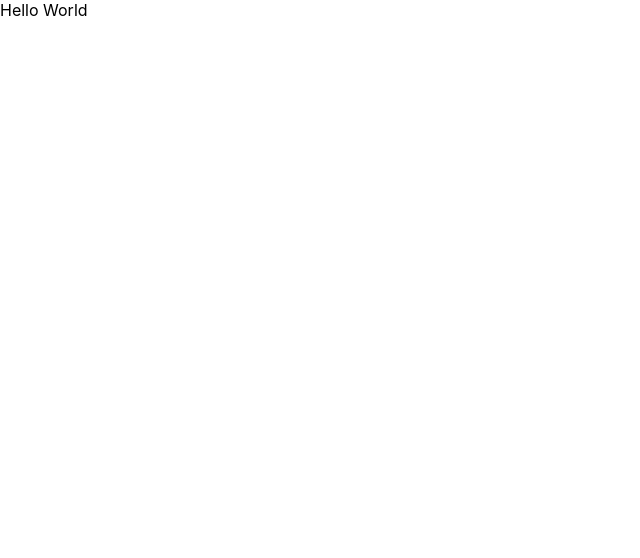
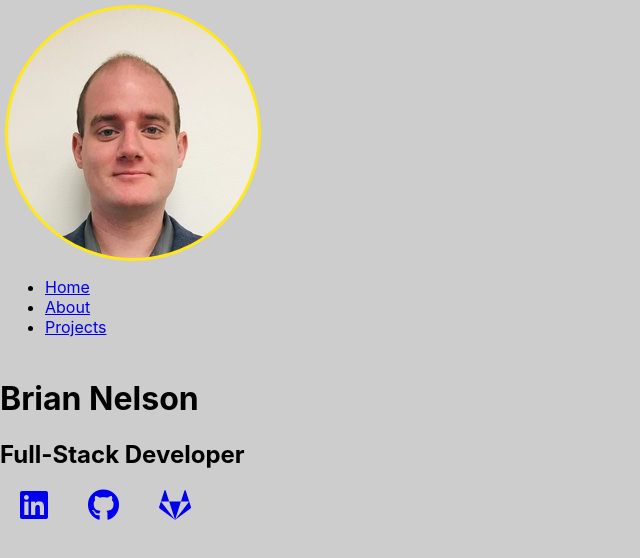
Before and after one commit to nelsonsbrian/portfolio-splash, a React (Create React App) app: page / in a window 1280 px wide. Shown: the top 558 px of the page, without its empty margins (0-640 px from the left). Built offline with nearby package versions, Linux system fonts and the light colour scheme.

Commit message:
add basic scaffolding for routes and pages

```diff
--- a/src/App.js
+++ b/src/App.js
@@ -1,13 +1,15 @@
 import React from 'react';
+import { BrowserRouter as Router, Route } from 'react-router-dom';
 import './App.scss';
+import Header from './components/Header';
+import Body from './components/Body';
 
 function App() {
   return (
-    <div >
-      <header >
-        Hello World
-      </header>
-    </div>
+    <Router>
+      <Header />
+      <Body/>
+      </Router>
   );
 }
 
--- a/src/App.scss
+++ b/src/App.scss
@@ -0,0 +1,35 @@
+$primary_color: rgb(0, 132, 255);
+$secondary_color: rgb(255, 232, 25);
+$dark_background: rgba(169, 169, 169, 0.582);
+
+body {
+  background: $dark_background;
+}
+
+.header {
+  padding: 5px;
+
+  &-branding {
+    .portrait {
+      width: 250px;
+      height: 250px;
+      background-repeat: no-repeat;
+      background-size: 250px 250px;
+      // max-width: 100%;
+      // max-height: 100%;
+      background: url('img/brian.jpg');
+      border-radius: 50%;
+      border: solid 3px $secondary-color;
+    }
+  }
+}
+
+#home {
+
+  div {
+
+    a {
+      padding: 20px;
+    }
+  }
+}
--- /dev/null
+++ b/src/components/About.js
@@ -0,0 +1,11 @@
+import React from 'react';
+
+const About = () => {
+  return (
+  <div>
+    About
+
+    </div> );
+}
+
+export default About;
--- /dev/null
+++ b/src/components/Body.js
@@ -0,0 +1,17 @@
+import React from 'react';
+import { Route } from 'react-router-dom';
+import Home from './Home';
+import Projects from './Projects';
+import About from './About';
+
+const Body = () => {
+  return (
+    <>
+      <Route path="/" component={Home} />
+      <Route exact path="/projects" component={Projects} />
+      <Route exact path="/about" component={About} />
+    </>
+  );
+}
+
+export default Body;
--- /dev/null
+++ b/src/components/Header.js
@@ -0,0 +1,25 @@
+import React from 'react';
+import { Link } from 'react-router-dom';
+
+const Header = () => {
+  return (
+    <nav className="header">
+      <div className="header-branding">
+        <div className="portrait"></div>
+      </div>
+      <ul className="header-nav">
+        <li className="nav-item current">
+          <Link className="nav-link" to="/">Home</Link>
+        </li>
+        <li className="nav-item">
+          <Link to="/about" className="nav-link">About</Link>
+        </li>
+        <li className="nav-item">
+          <Link to="/projects" className="nav-link">Projects</Link>
+        </li>
+      </ul>
+
+    </nav>);
+}
+
+export default Header;
--- /dev/null
+++ b/src/components/Home.js
@@ -0,0 +1,28 @@
+import React from 'react';
+// import { FontAwesomeIcon } from '@fortawesome/react-fontawesome';
+// import { faThumbsUp } from '@fortawesome/free-solid-svg-icons';
+
+const Home = () => {
+  return (
+    <div id="home">
+      <h1 className="lg-heading">
+        Brian Nelson
+        </h1>
+      <h2 className="sm-heading">
+        Full-Stack Developer
+        </h2>
+      <div className="icons">
+        <a href="https://www.linkedin.com/in/nelsonsbrian/">
+          <i className="fab fa-linkedin fa-2x"></i>
+        </a>
+        <a href="https://github.com/nelsonsbrian">
+          <i className="fab fa-github fa-2x"></i>
+        </a>
+        <a href="https://gitlab.com/nelsonsbrian">
+          <i className="fab fa-gitlab fa-2x"></i>
+        </a>
+      </div>
+    </div>);
+}
+
+export default Home;
--- /dev/null
+++ b/src/components/Projects.js
@@ -0,0 +1,11 @@
+import React from 'react';
+
+const Projects = () => {
+  return (
+    <>
+      Projects
+    </>
+  );
+}
+
+export default Projects;
--- a/src/index.js
+++ b/src/index.js
@@ -1,5 +1,7 @@
 import React from 'react';
 import ReactDOM from 'react-dom';
+import '../node_modules/font-awesome/css/font-awesome.min.css';
+import '@fortawesome/fontawesome-free/css/all.min.css';
 import './index.css';
 import App from './App';
 
```
Also changed, not shown: package.json (+9 -0 lines), src/img/brian.jpg (added), 1 other file (tests, documents, lock files or other folders).
